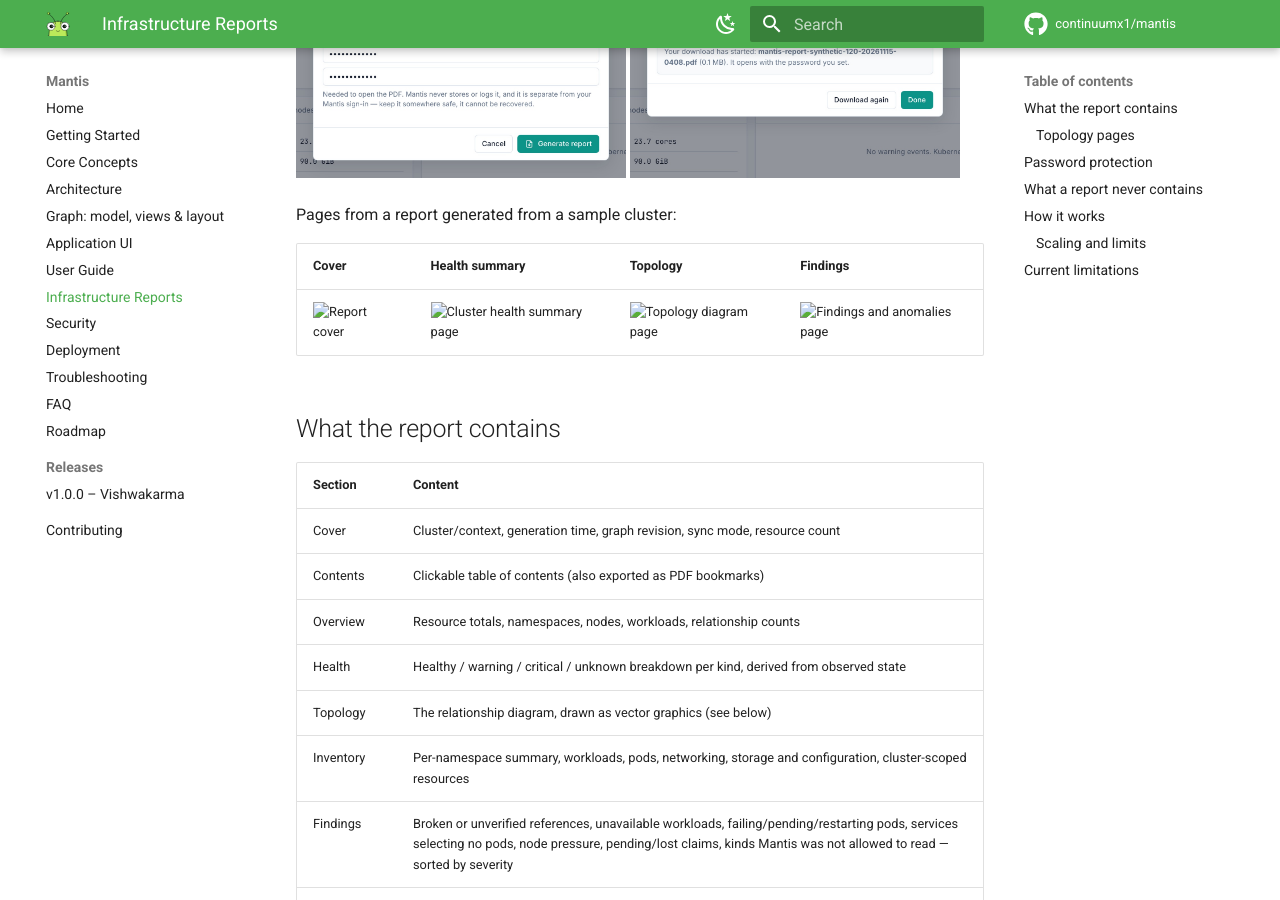
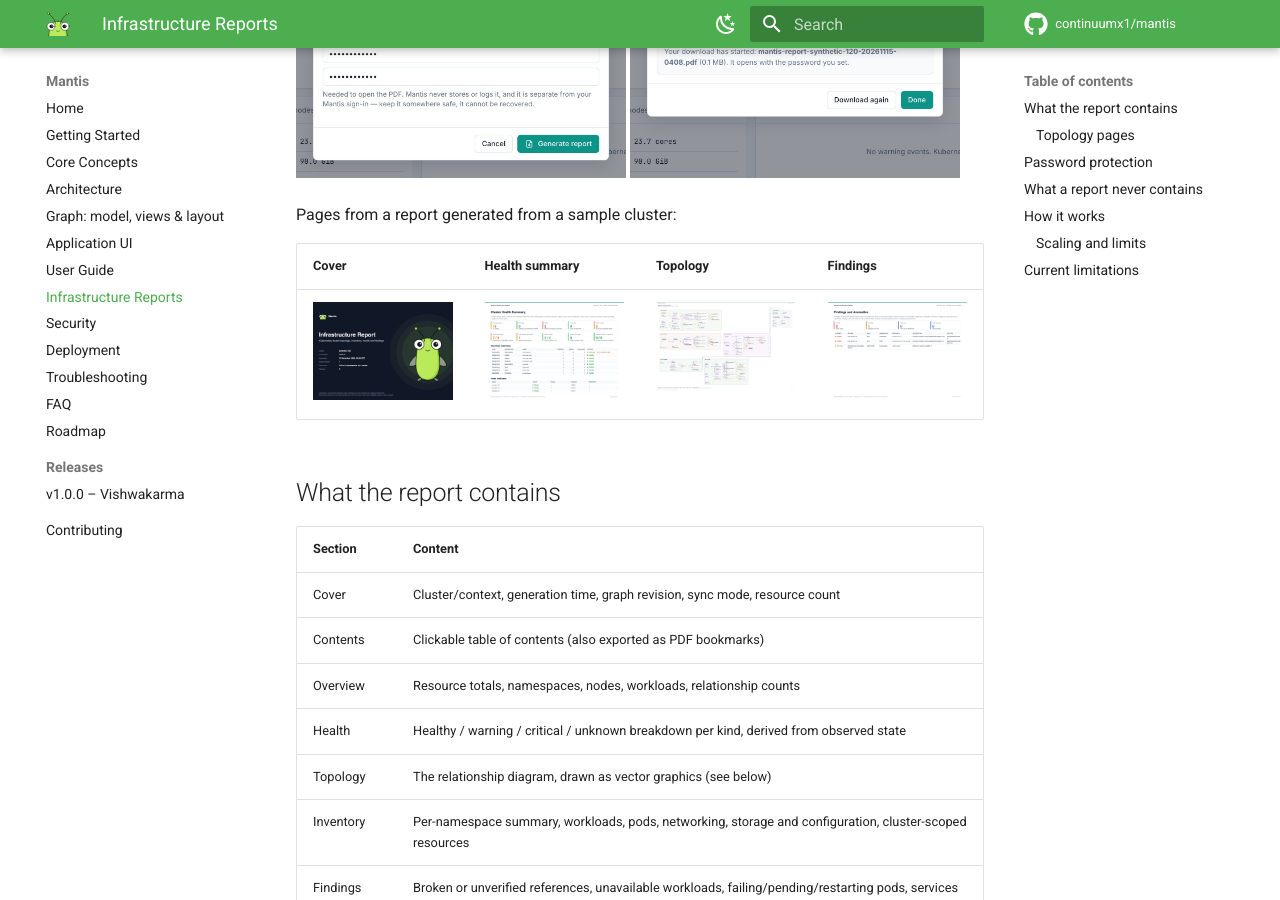
Before and after one commit to continuumx1/mantis, an MkDocs documentation site: the page built from docs/reports.md, in a window 1280 px wide and 900 px high, scrolled down 537 px. Built offline with MkDocs 1.6.1 and Material for MkDocs 9.7.7, drawn with Linux system fonts in a browser that asks for light colours; comment, search, counter and statistics services are not loaded; the version menu is left out.

Commit message:
docs(reports): fix broken report page images in the gallery
The gallery table used raw HTML <img src="images/...">. MkDocs does not
rewrite paths in raw HTML, so on the published /reports/ page they
resolved to /reports/images/... and 404'd. Markdown image syntax is
rewritten to ../images/... like the rest of the page.

```diff
--- a/docs/reports.md
+++ b/docs/reports.md
@@ -16,7 +16,7 @@ Pages from a report generated from a sample cluster:
 
 | Cover | Health summary | Topology | Findings |
 |---|---|---|---|
-| <img src="images/report/cover.jpg" alt="Report cover" width="200"> | <img src="images/report/health.jpg" alt="Cluster health summary page" width="200"> | <img src="images/report/topology.jpg" alt="Topology diagram page" width="200"> | <img src="images/report/findings.jpg" alt="Findings and anomalies page" width="200"> |
+| ![Report cover](images/report/cover.jpg){ width="200" } | ![Cluster health summary page](images/report/health.jpg){ width="200" } | ![Topology diagram page](images/report/topology.jpg){ width="200" } | ![Findings and anomalies page](images/report/findings.jpg){ width="200" } |
 
 ## What the report contains
 
```
